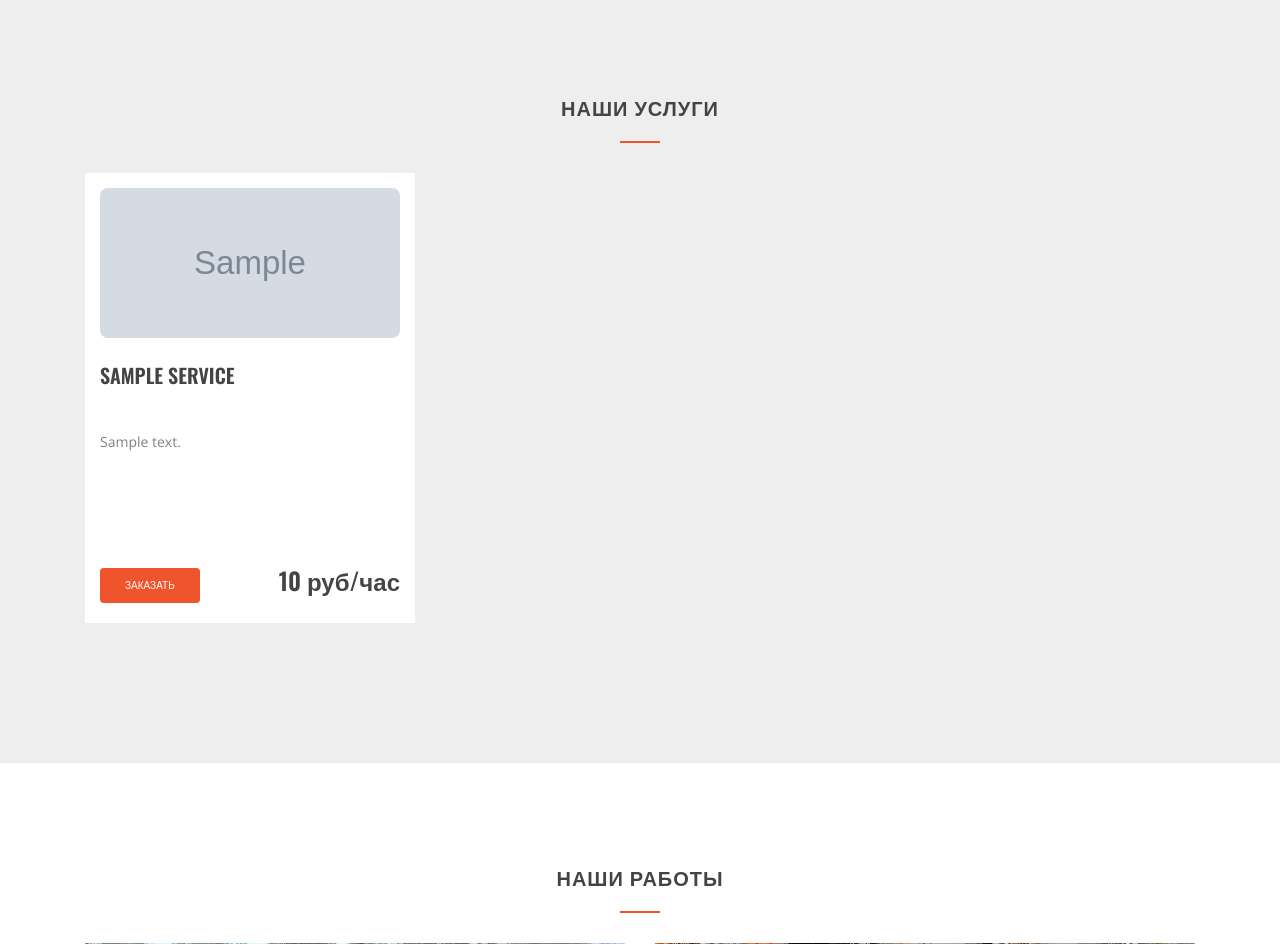
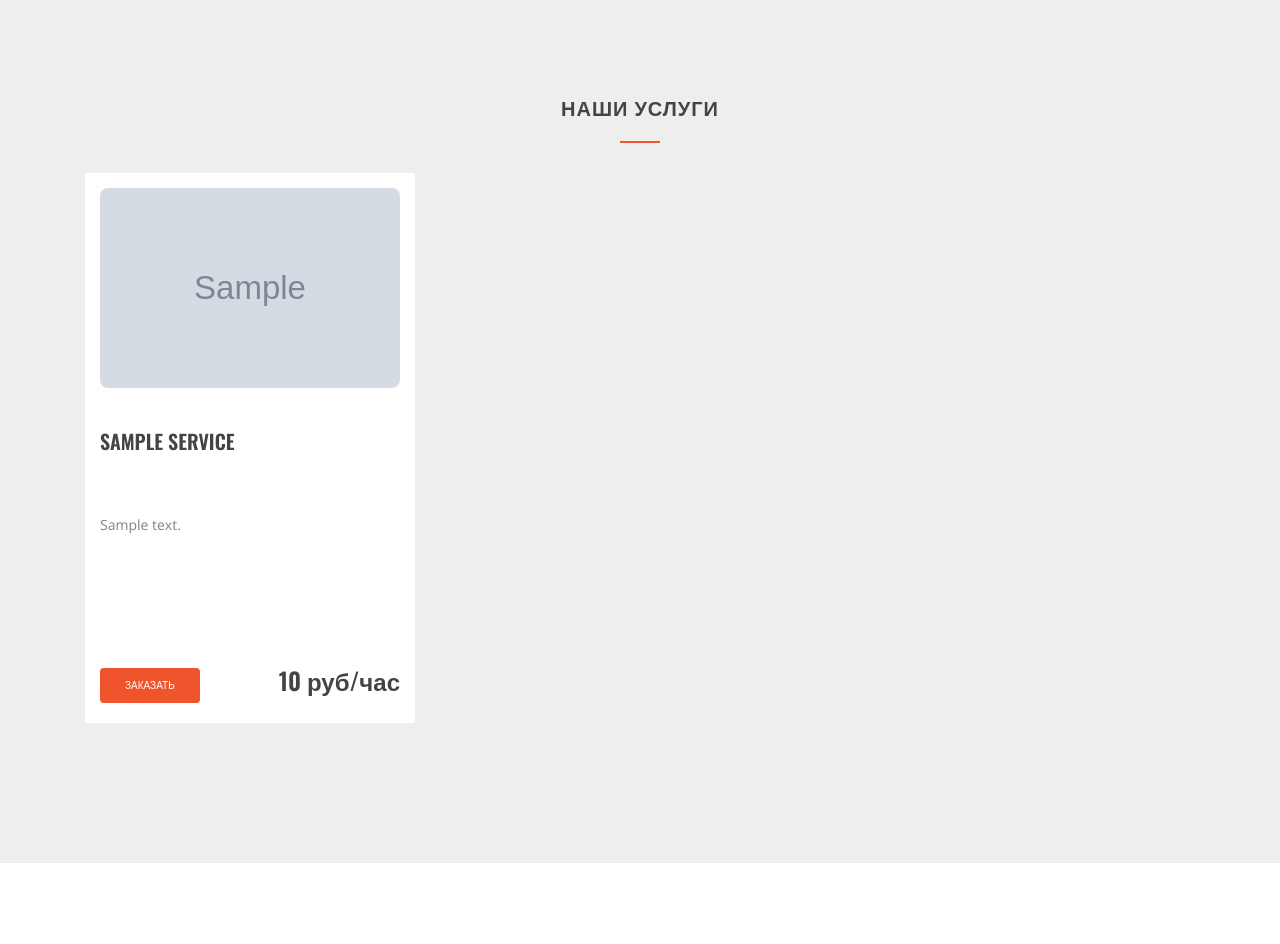
Before and after one commit to Dimon4ik812/construction_site, a Django app: template construction/templates/construction/index.html in a window 1280 px wide. Shown: the part 1445-2389 px from the top of the page. Run offline with Django 5.2, Linux system fonts and the light colour scheme; the template is opened without the code that fills it: values that come from a table or form of the project are taken from there, others are empty; tables that the repository leaves empty hold one stand-in row (values such as "Sample post"); grey boxes marked "Sample" are stand-in pictures; parts of the project's set-up code (start-up, migrations or seed data) failed here and were passed over; some libraries are stand-ins or nearby versions; some web fonts are replaced.

Commit message:
редактирование css файла

```diff
--- a/static/css/main.css
+++ b/static/css/main.css
@@ -1682,7 +1682,7 @@ mark, .mark {
     background-color: #fff;
     padding: 15px;
     width: 330px; /* Фиксированная ширина карточки */
-    height: 450px; /* Минимальная высота для выравнивания */
+    height: 550px; /* Минимальная высота для выравнивания */
     box-sizing: border-box; /* Учитывает padding при расчете ширины/высоты */
     display: flex;
     flex-direction: column; /* Размещает элементы вертикально */
@@ -1704,7 +1704,7 @@ mark, .mark {
 /* Стили для изображений */
 .services__img img {
     width: 100%; /* Изображение занимает всю ширину карточки */
-    height: 150px; /* Фиксированная высота изображения */
+    height: 200px; /* Фиксированная высота изображения */
     object-fit: cover; /* Обрезает изображение, если оно слишком большое */
     border-radius: 8px; /* Округлённые углы */
 }
```
